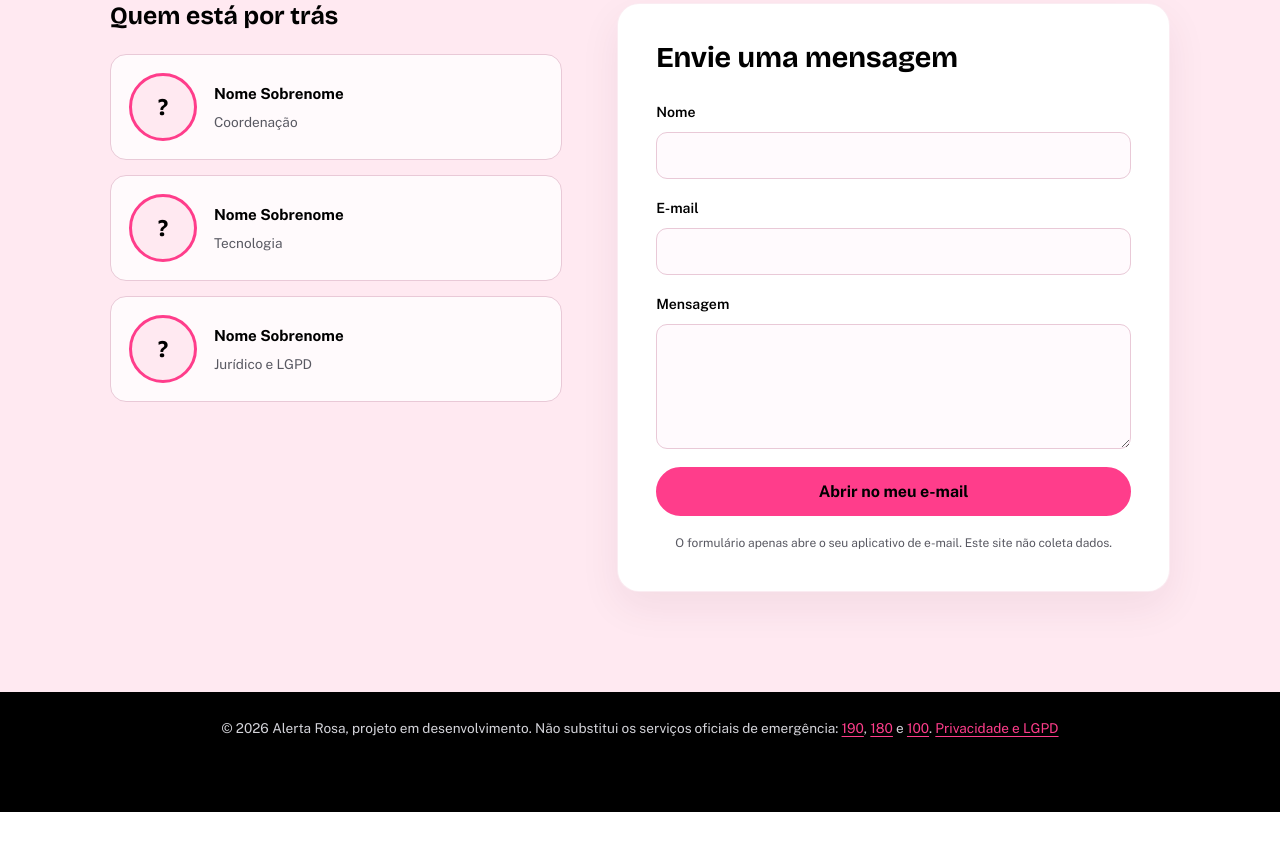
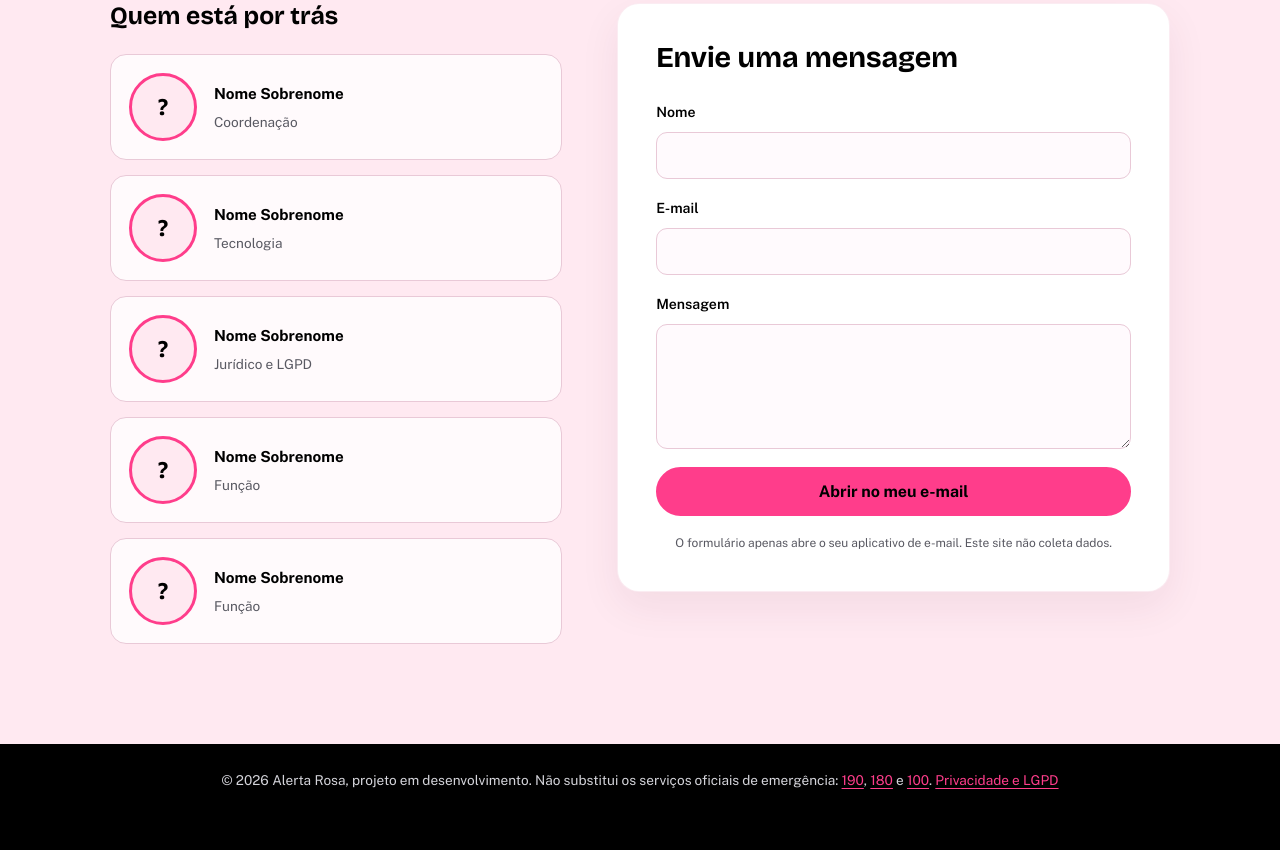
Before and after one commit to Riianls/Alerta-Rosa, a plain HTML site: page index.html in a window 1280 px wide. Shown: the part 6043-6893 px from the top of the page. Before the commit the page ends 6855 px from the top, so only its background shows below. Drawn offline with nearby package versions, Linux system fonts and the light colour scheme.

Commit message:
Update index.html
yuy

```diff
--- a/index.html
+++ b/index.html
@@ -190,6 +190,14 @@
           <span class="foto-fallback" aria-hidden="true">?</span>
           <div class="person-info"><strong>Nome Sobrenome</strong><span>Jurídico e LGPD</span></div>
         </div>
+        <div class="person-nova">
+  <span class="foto-fallback" aria-hidden="true">?</span>
+  <div class="person-info"><strong>Nome Sobrenome</strong><span>Função</span></div>
+</div>
+<div class="person-nova">
+  <span class="foto-fallback" aria-hidden="true">?</span>
+  <div class="person-info"><strong>Nome Sobrenome</strong><span>Função</span></div>
+</div>
       </div>
     </div>
     <div class="form-card">
@@ -210,6 +218,6 @@
 </main>
 
 <footer><div class="wrap"><p>© 2026 Alerta Rosa, projeto em desenvolvimento. Não substitui os serviços oficiais de emergência: <a href="tel:190">190</a>, <a href="tel:180">180</a> e <a href="tel:100">100</a>. <a href="#privacidade">Privacidade e LGPD</a></p></div></footer>
-<script src="js/app.js" defer></script>
+<script src="app.js" defer></script>
 </body>
 </html>
```
